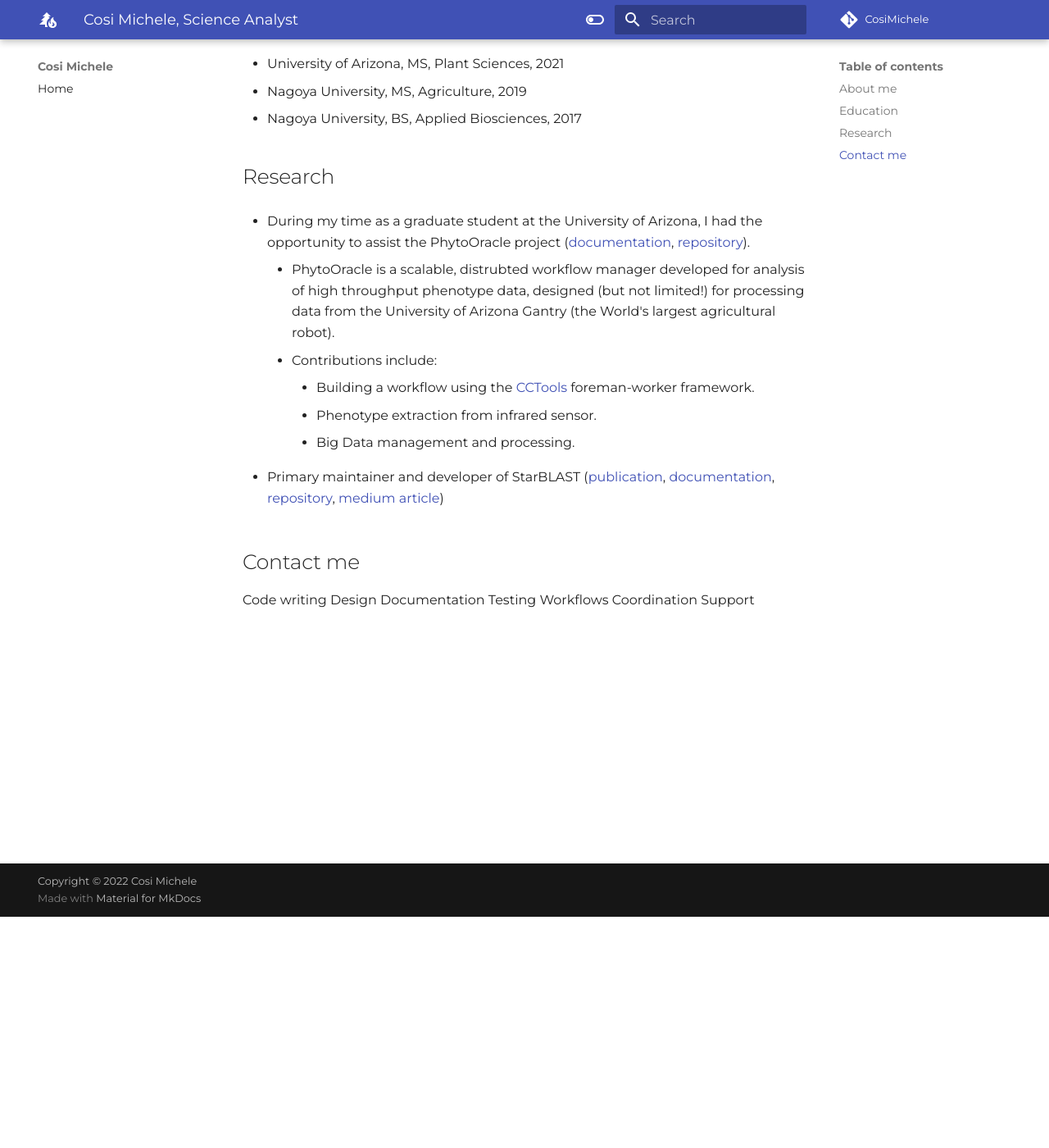
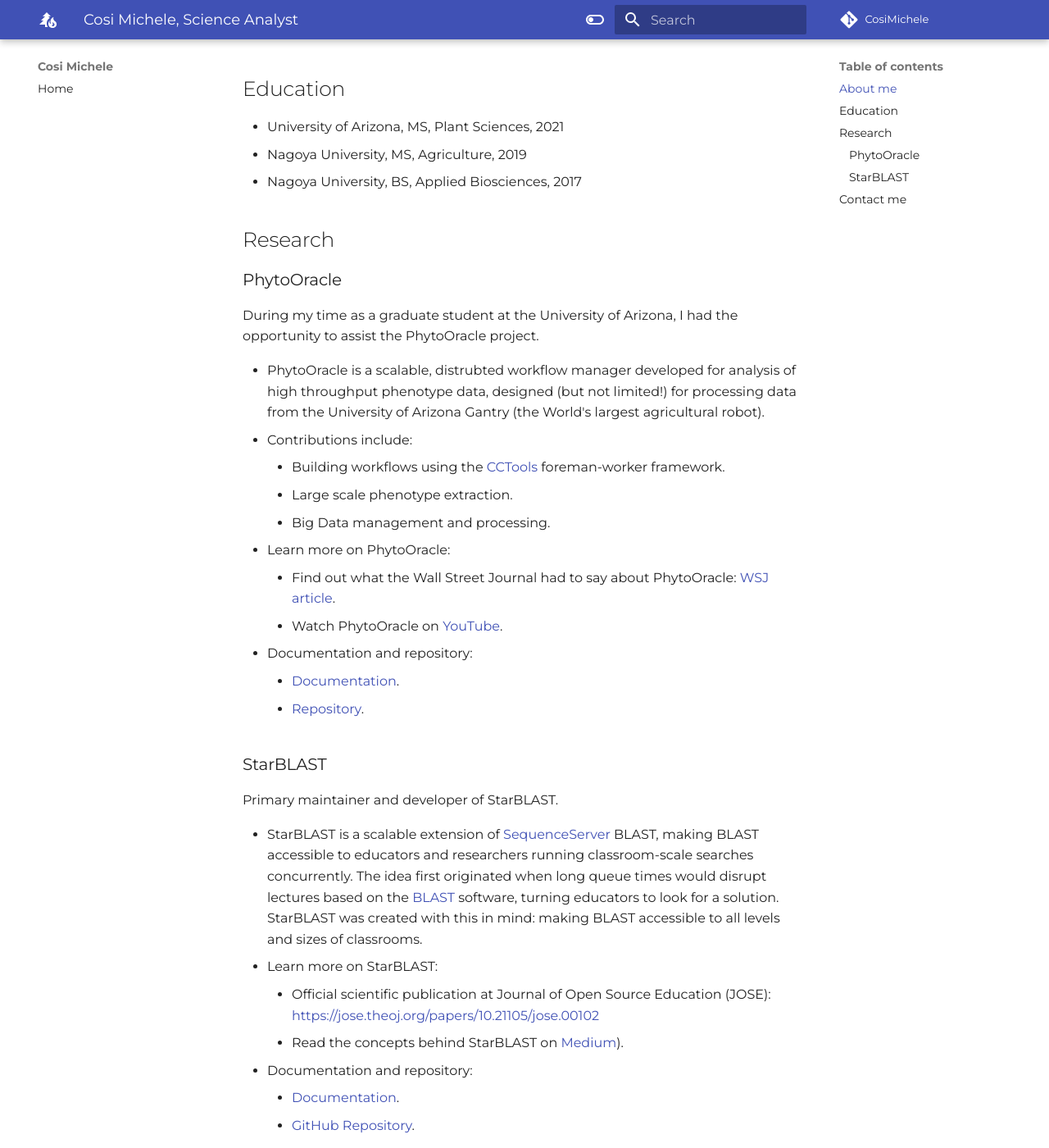
Before and after one commit to CosiMichele/cosimichele.github.io, an MkDocs documentation site: the page built from docs/index.md, in a window 1280 px wide and 1400 px high, scrolled down 282 px. Shown: the whole window at 82% size. Built offline with MkDocs 1.6.1 and Material for MkDocs 9.7.7, drawn with Linux system fonts in a browser that asks for light colours; some web fonts are replaced; comment, search, counter and statistics services are not loaded; some of the changed text lies outside the part shown.

Commit message:
[general] adding material

```diff
--- a/docs/index.md
+++ b/docs/index.md
@@ -2,7 +2,7 @@
 
 ## About me
 
-- Science analyst for [CyVerse](https://www.cyverse.org/) at the University of Arizona.
+I am a Science Analyst for [CyVerse](https://www.cyverse.org/) at the University of Arizona, offering support for scientists interested in using the tools provided by CyVerse. My research interests are in genomics and phenomics, with a focus on workflow development, automation and data extraction.
 
 ## Education
 
@@ -12,14 +12,33 @@
 
 ## Research
 
-- During my time as a graduate student at the University of Arizona, I had the opportunity to assist the PhytoOracle project ([documentation](https://phytooracle.readthedocs.io/en/latest/), [repository](https://github.com/phytooracle)).
-    - PhytoOracle is a scalable, distrubted workflow manager developed for analysis of high throughput phenotype data, designed (but not limited!) for processing data from the University of Arizona Gantry (the World's largest agricultural robot).
-    - Contributions include:
-        - Building a workflow using the [CCTools](https://ccl.cse.nd.edu/software/downloadfiles.php) foreman-worker framework.
-        - Phenotype extraction from infrared sensor.
-        - Big Data management and processing.
+### PhytoOracle
 
-- Primary maintainer and developer of StarBLAST ([publication](https://jose.theoj.org/papers/10.21105/jose.00102), [documentation](https://starblast.readthedocs.io/en/latest/), [repository](https://github.com/LyonsLab/StarBLAST), [medium article](https://medium.com/@samanthalrobbins/starblast-cafd04f7916a))
+During my time as a graduate student at the University of Arizona, I had the opportunity to assist the PhytoOracle project.
+
+- PhytoOracle is a scalable, distrubted workflow manager developed for analysis of high throughput phenotype data, designed (but not limited!) for processing data from the University of Arizona Gantry (the World's largest agricultural robot).
+- Contributions include:
+    - Building workflows using the [CCTools](https://ccl.cse.nd.edu/software/downloadfiles.php) foreman-worker framework.
+    - Large scale phenotype extraction.
+    - Big Data management and processing.
+- Learn more on PhytoOracle:
+    - Find out what the Wall Street Journal had to say about PhytoOracle: [WSJ article](https://www.wsj.com/articles/how-a-30-ton-robot-could-help-crops-withstand-climate-change-11597237276).
+    - Watch PhytoOracle on [YouTube](https://www.youtube.com/watch?v=da2gKRdMeXY).
+- Documentation and repository:
+    - [Documentation](https://phytooracle.readthedocs.io/en/latest/).
+    - [Repository](https://github.com/phytooracle).
+
+### StarBLAST
+
+Primary maintainer and developer of StarBLAST.
+
+- StarBLAST is a scalable extension of [SequenceServer](http://sequenceserver.com/) BLAST, making BLAST accessible to educators and researchers running classroom-scale searches concurrently. The idea first originated when long queue times would disrupt lectures based on the [BLAST](https://blast.ncbi.nlm.nih.gov/Blast.cgi) software, turning educators to look for a solution. StarBLAST was created with this in mind: making BLAST accessible to all levels and sizes of classrooms.
+- Learn more on StarBLAST:
+    - Official scientific publication at Journal of Open Source Education (JOSE): https://jose.theoj.org/papers/10.21105/jose.00102
+    - Read the concepts behind StarBLAST on [Medium](https://medium.com/@samanthalrobbins/starblast-cafd04f7916a)).
+- Documentation and repository:
+    - [Documentation](https://starblast.readthedocs.io/en/latest/).
+    - [GitHub Repository](https://github.com/LyonsLab/StarBLAST).
 
 ## Contact me
 
```
Also changed, not shown: README.md (+1 -3 lines).
